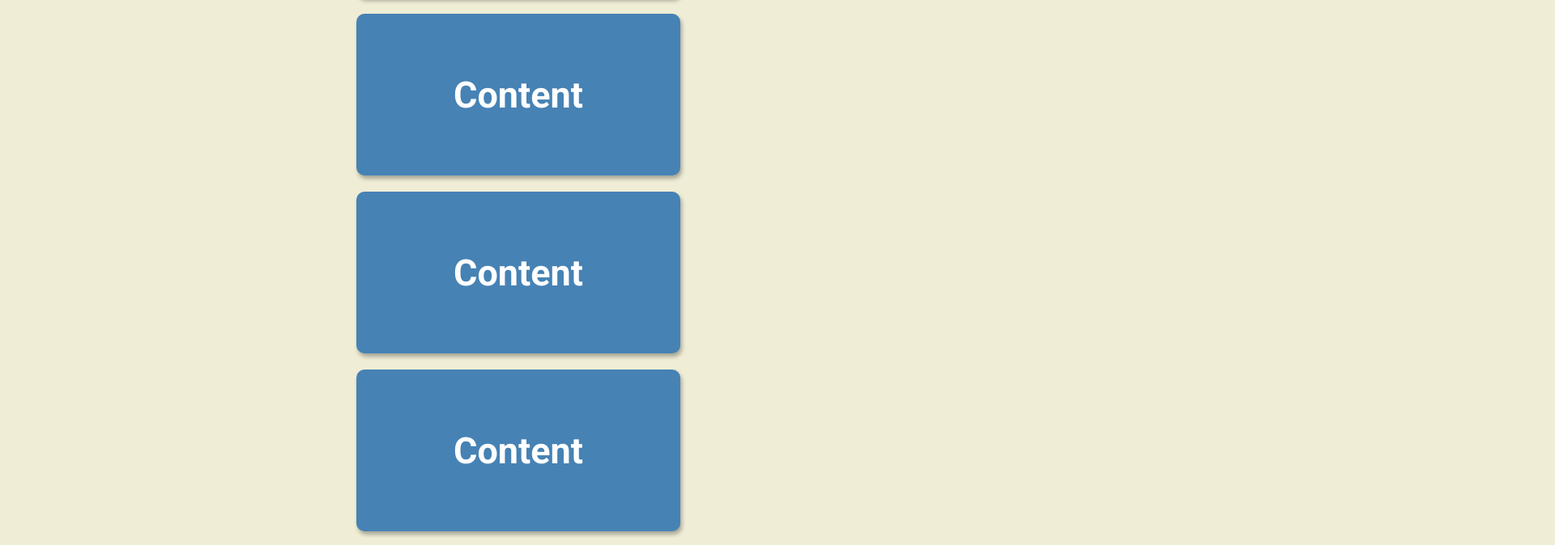
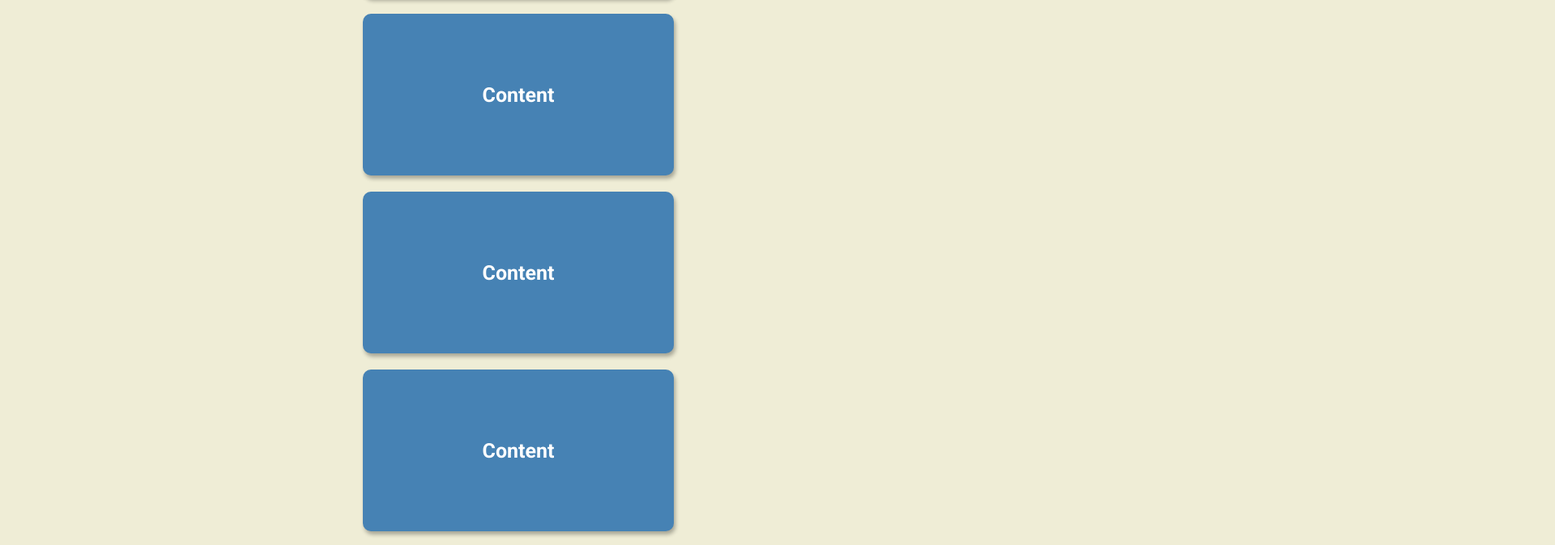
Before and after one commit to 50-Days-50-Projects/Scroll-Animation, a plain HTML site: page index.html in a window 1280 px wide. Shown: the part 711-1385 px from the top of the page at 81% size, 1920 px wide, since content can reach past the window. Drawn offline with Linux system fonts and the light colour scheme.

Commit message:
Update style.css

```diff
--- a/css/style.css
+++ b/css/style.css
@@ -14,6 +14,7 @@ body{
 
 h1{
     margin: 10px;
+    text-align: center;
 }
 .box {
     background-color: steelblue;
@@ -21,8 +22,8 @@ h1{
     display: flex;
     align-items: center;
     justify-content: center;
-    width: 400px;
-    height: 200px;
+    width: 30vw;
+    height: 25vh;
     margin: 10px;
     border-radius: 10px;
     box-shadow: 2px 4px 5px rgba(0, 0, 0, 0.3);
@@ -36,5 +37,5 @@ h1{
     transform: translateX(0);
 }
 .box h2{
-    font-size: 45px;
+    font-size: 25px;
 }
```
